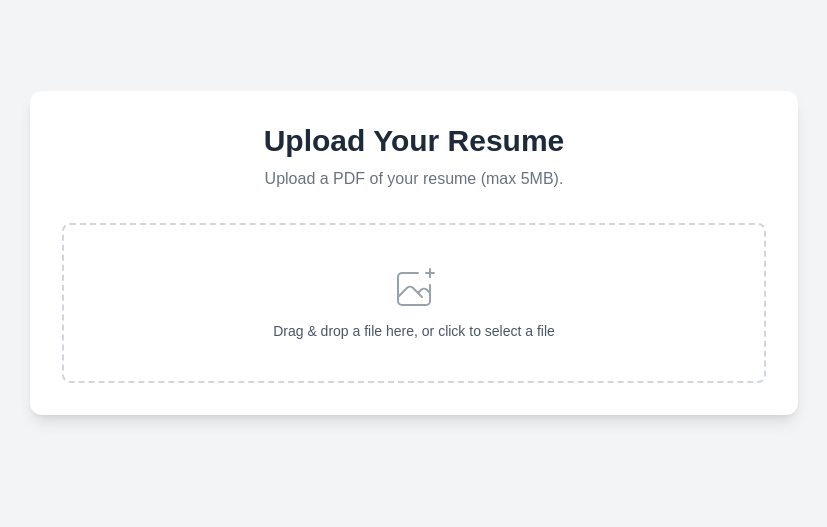
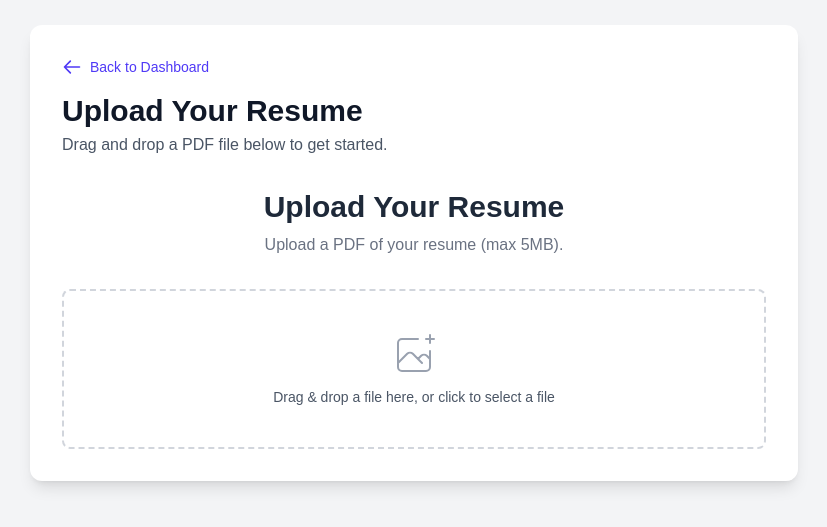
Before and after one commit to AnshMehta1/resume-analyzer, a Next.js app: page /dashboard/upload in a window 1280 px wide. Shown: the part 147-674 px from the top of the page, without its empty margins (226-1053 px from the left). Built offline with nearby package versions, Linux system fonts and the light colour scheme; no server answers.

Commit message:
enh: add a new link, using arrowleft icon, to route back to dashboard from upload resume page

```diff
--- a/app/dashboard/upload/page.tsx
+++ b/app/dashboard/upload/page.tsx
@@ -36,6 +36,12 @@ const CheckCircleIcon = () => (
 const XCircleIcon = () => (
   <svg xmlns="http://www.w3.org/2000/svg" className="h-6 w-6 text-red-400" fill="none" viewBox="0 0 24 24" stroke="currentColor">
     <path strokeLinecap="round" strokeLinejoin="round" strokeWidth={2} d="M10 14l2-2m0 0l2-2m-2 2l-2-2m2 2l2 2m7-2a9 9 0 11-18 0 9 9 0 0118 0z" />
+  </svg>
+);
+
+const ArrowLeftIcon = () => (
+  <svg xmlns="http://www.w3.org/2000/svg" className="h-5 w-5 mr-2" fill="none" viewBox="0 0 24 24" stroke="currentColor">
+    <path strokeLinecap="round" strokeLinejoin="round" strokeWidth={2} d="M10 19l-7-7m0 0l7-7m-7 7h18" />
   </svg>
 );
 
@@ -145,6 +151,14 @@ export default function ResumeUploadPage() {
     <div className="min-h-screen bg-gray-100 flex items-center justify-center p-4">
       <div className="w-full max-w-3xl">
         <div className="bg-white rounded-xl shadow-lg p-8">
+          <header className="mb-8">
+            <a href="/dashboard" className="inline-flex items-center text-sm font-medium text-indigo-600 hover:text-indigo-800 mb-4 transition-colors">
+              <ArrowLeftIcon />
+              Back to Dashboard
+            </a>
+            <h1 className="text-3xl font-bold text-gray-900">Upload Your Resume</h1>
+            <p className="mt-1 text-md text-gray-600">Drag and drop a PDF file below to get started.</p>
+          </header>
           {uploadSuccess ? (
             <div className="text-center">
               <CheckCircleIcon />
```
